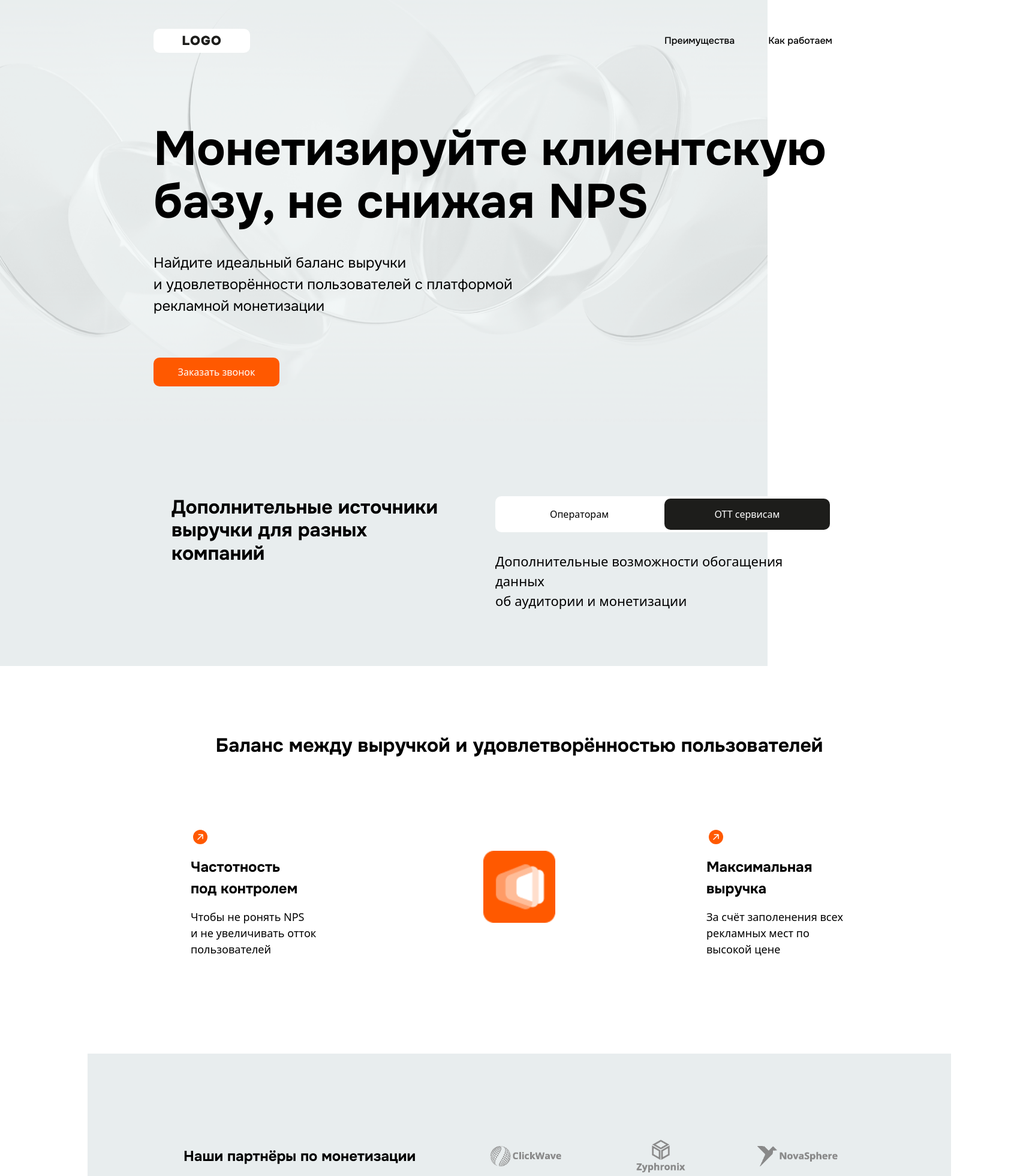
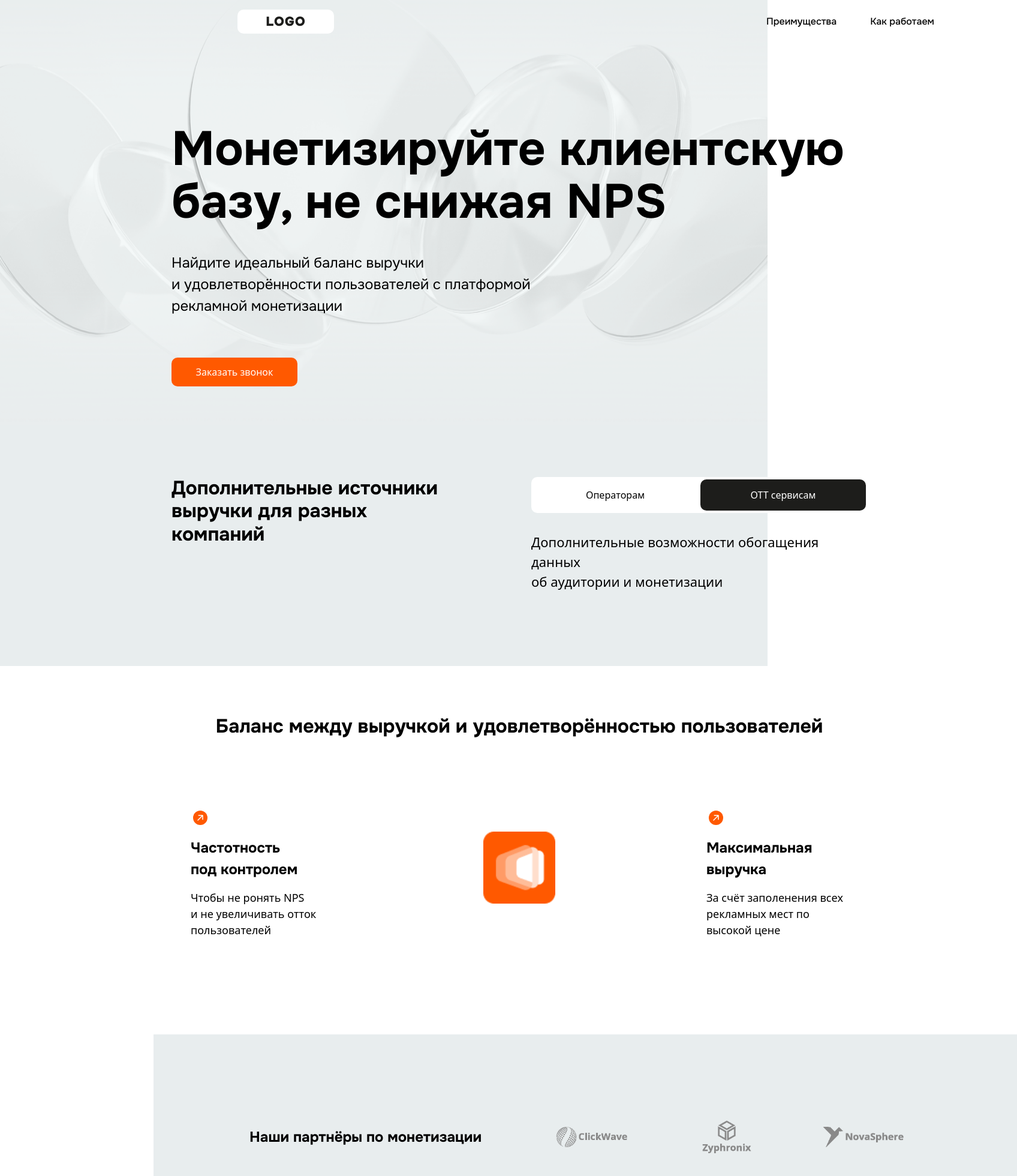
Before and after one commit to MXCHSTKV/getshop, a Next.js app: page / in a window 1280 px wide. Shown: the top 1960 px of the page at 60% size, 1696 px wide, since content can reach past the window. Built offline with nearby package versions, Linux system fonts and the light colour scheme.

Commit message:
Improved semantics, new Header style

```diff
--- a/app/page.jsx
+++ b/app/page.jsx
@@ -8,15 +8,13 @@ import Main from "@/components/main"
 export default function Home() {
 
   return (
-    <div className="flex flex-col lg:mx-28">
-      <div>
+    <div className="flex flex-col">
         <Main />
         <ContentSection2 />
         <ContentSection3 />
         <ContentSection4 />
         <ContentSection5 />
         <ContentSection6 />
-      </div>
     </div>
   );
 }
--- a/components/button.jsx
+++ b/components/button.jsx
@@ -1,6 +1,6 @@
 export default function Button(props) {
     const buttonWidth = props.width ? props.width : "w-[210px]"
-    const hoverColor = props.color === "bg-orange" ? "hover:bg-dark_orange" : "hover:bg-gray_01"
+    const hoverColor = props.color === "bg-orange" ? "hover:bg-dark_orange" : "hover:bg-black"
     const activeColor = props.color === "bg-orange" ? "active:bg-gray_01" : "active:bg-gray_01"
 
     return (
--- a/components/contentsection2.jsx
+++ b/components/contentsection2.jsx
@@ -6,22 +6,22 @@ export default function ContentSection2() {
     const [isToggled, setIsToggled] = useState(false)
 
     return (
-        <div className="flex justify-between px-[30px] w-[1160px] h-[212px] mt-[180px]">
-            <p className="flex w-[460px] h-[114px] text-[32px] font-bold line-h2">Дополнительные источники выручки для разных компаний</p>
+        <section className="flex justify-between px-[30px] w-[1220px] h-[212px] mt-[180px] mx-auto">
+            <h2 className="flex w-[460px] h-[114px] text-[32px] font-bold line-h2">Дополнительные источники выручки для разных компаний</h2>
             <div  className='w-[560px] h-[188px]'>
                 { isToggled ?
-                    <div className='flex w-[560px] h-[60px] bg-white rounded-[10px] justify-around items-center'>
+                    <article className='flex w-[560px] h-[60px] bg-white rounded-[10px] justify-around items-center'>
                         <ToggleButton onClick={()=>setIsToggled(!isToggled)} name="Операторам"/>
                         <p className="flex items-center justify-center w-[276px] h-[52px]">ОТТ сервисам</p>
-                    </div>
+                    </article>
                      :
-                    <div className='flex w-[560px] h-[60px] bg-white rounded-[10px] justify-around items-center'>
+                    <article className='flex w-[560px] h-[60px] bg-white rounded-[10px] justify-around items-center'>
                         <p className="flex items-center justify-center w-[276px] h-[52px]">Операторам</p>
                         <ToggleButton onClick={()=>setIsToggled(!isToggled)} name="ОТТ сервисам"/>
-                    </div>
+                    </article>
                     }
                 { isToggled ? <p className='flex w-[560px] h-[96px] text-[22px] mt-[32px]'>Найдите идеальный баланс выручки и удовлетворённости пользователей с платформой рекламной монетизации</p> : <p className='flex w-[560px] h-[96px] text-[22px] mt-[32px]'>Дополнительные возможности обогащения данных<br/>об аудитории и монетизации</p> }
             </div>
-        </div>
+        </section>
     )
 }
--- a/components/contentsection3.jsx
+++ b/components/contentsection3.jsx
@@ -3,10 +3,10 @@ import Image from "next/image"
 export default function ContentSection3() {
 
     return (
-        <div id='advantages' className="w-[1220px] h-[447px] mt-[180px] mb-[90px]">
-            <div className="font-bold text-[32px] text-center mb-[80px]">Баланс между выручкой и удовлетворённостью пользователей</div>
+        <section id='advantages' className="w-[1220px] h-[597px] mt-[30px] pt-[150px] mb-[90px] mx-auto">
+            <h2 className="font-bold text-[32px] text-center mb-[80px]">Баланс между выручкой и удовлетворённостью пользователей</h2>
             <div className="flex justify-between w-[1160px] h-[261px] mx-auto">
-                <div className="w-[300px] h-[258px]">
+                <article className="w-[300px] h-[258px]">
                     <Image
                     src="/images/arrow.svg"
                     alt="arrow"
@@ -17,7 +17,7 @@ export default function ContentSection3() {
                     />
                     <h2 className="font-bold text-[24px] ml-[32px] mb-[16px]" >Частотность<br/>под контролем</h2>
                     <p className="text-[18px] ml-[32px]">Чтобы не ронять NPS<br/>и не увеличивать отток<br/>пользователей</p>
-                </div>
+                </article>
                 <Image
                 src="/images/icon.png"
                 alt="Icon"
@@ -26,7 +26,7 @@ export default function ContentSection3() {
                 priority
                 className="object-contain"
                 />
-                <div className="w-[300px] h-[258px]">
+                <article className="w-[300px] h-[258px]">
                     <Image
                     src="/images/arrow.svg"
                     alt="arrow"
@@ -37,8 +37,8 @@ export default function ContentSection3() {
                     />
                     <h2 className="font-bold text-[24px] ml-[32px] mb-[16px]" >Максимальная выручка</h2>
                     <p className="text-[18px] ml-[32px]">За счёт заполенения всех<br/>рекламных мест по<br/>высокой цене</p>
-                </div>
+                </article>
             </div>
-        </div>
+        </section>
     )
 }
--- a/components/contentsection4.jsx
+++ b/components/contentsection4.jsx
@@ -4,10 +4,11 @@ import Image from 'next/image'
 export default function ContentSection4() {
 
     return (
-        <div className="flex ml-[-110px] w-[1440px] h-[342px] bg-gray_03 items-center justify-center">
+        <section className="flex w-[1440px] h-[342px] bg-gray_03 items-center justify-center">
             <div className="w-[1220px] h-[122px] flex items-center justify-around">
-                <p className='font-bold text-[24px]'>Наши партнёры по монетизации</p>
-                <div className="w-[633px] h-[71px] flex items-center justify-between">
+                <h2 className='font-bold text-[24px]'>Наши партнёры по монетизации</h2>
+                <section className="w-[633px] h-[71px] flex items-center justify-between">
+                    <figure>
                         <Image
                         src="/images/ClickWave.png"
                         alt="ClickWave"
@@ -15,6 +16,9 @@ export default function ContentSection4() {
                         height={54}
                         priority
                         />
+                        <figcaption className="sr-only">ClickWave</figcaption>
+                    </figure>
+                    <figure>
                         <Image
                         src="/images/Zyphronix.png"
                         alt="Zyphronix"
@@ -22,6 +26,9 @@ export default function ContentSection4() {
                         height={71}
                         priority
                         />
+                        <figcaption className="sr-only">Zyphronix</figcaption>
+                    </figure>
+                    <figure>
                         <Image
                         src="/images/NovaSphere.png"
                         alt="NovaSphere"
@@ -29,8 +36,10 @@ export default function ContentSection4() {
                         height={61}
                         priority
                         />
+                        <figcaption className="sr-only">NovaSphere</figcaption>
+                    </figure>
+                </section>
             </div>
-            </div>
-        </div>
+        </section>
     )
 }
--- a/components/contentsection5.jsx
+++ b/components/contentsection5.jsx
@@ -4,7 +4,7 @@ import Button from "./button"
 export default function ContentSection5() {
 
     return (
-        <div id="work" className="relative flex w-[1440px] h-[648px] ml-[-110px] items-center overflow-hidden">
+        <section id="work" className="relative flex w-[1440px] h-[648px] items-center overflow-hidden">
             <div className="w-[497px] h-[436px] ml-[141px]">
                 <h2 className="font-bold text-[32px] w-[473px] h-[76px] line-h2">Подробные отчёты для вас и правообладателей</h2>
                 <div className="mt-[32px] w-[497px] h-[200px] mb-[80px] flex flex-col justify-between">
@@ -50,6 +50,6 @@ export default function ContentSection5() {
             priority
             className="absolute ml-[810px]"
             />
-        </div>
+        </section>
     )
 }
--- a/components/contentsection6.jsx
+++ b/components/contentsection6.jsx
@@ -2,7 +2,7 @@ import ValidateEmail from '@/components/validateemail.jsx'
 export default function ContentSection6() {
 
     return (
-        <div className="ml-[-110px] w-[1440px] h-[670px] pt-[127px] bg-gray_03">
+        <section className="w-[1440px] h-[670px] pt-[127px] bg-gray_03">
             <div className="flex flex-col justify-between w-[1160px] h-[333px] mx-auto">
                 <h2 className="font-bold text-[32px] line-h2">Заполните форму</h2>
                 <div className="h-[216px] w-[1160px] flex justify-between">
@@ -10,6 +10,6 @@ export default function ContentSection6() {
                     <ValidateEmail />
                 </div>
             </div>
-        </div>
+        </section>
     )
 }
--- a/components/header.jsx
+++ b/components/header.jsx
@@ -1,8 +1,20 @@
+"use client"
+import { useState, useEffect } from 'react';
 import Image from 'next/image'
 
 export default function Header() {
+const [isScrolled, setIsScrolled] = useState(false)
+
+useEffect(() => {
+    const handleScroll = () => setIsScrolled(window.scrollY > 50);
+    window.addEventListener('scroll', handleScroll);
+    return () => window.removeEventListener('scroll', handleScroll);
+  }, [])
+
+  const fixedHeader = isScrolled ? "shadow-[0_4px_8px_rgba(214,219,219,0.7)] bg-gray_03" : ""
+
     return (
-        <header className="flex h-[72px] justify-between items-center">
+        <header className={`flex fixed h-[72px] pl-[30px] w-[1220px] justify-between items-center z-50 ml-[110px] ${fixedHeader}`}>
             <Image
             src="/images/logo.svg"
             alt="Logo"
--- a/components/main.jsx
+++ b/components/main.jsx
@@ -3,13 +3,15 @@ import Button from "./button"
 
 export default function ContentSectionOne() {
     return (
-        <main className="w-[1160px] h-[615px] mt-8 mx-auto">
+        <section>
             <Header />
-            <h1 className="font-bold text-[80px] text-left mt-[100px] h-[184px] leading-tight line-h1">
-                Монетизируйте клиентскую базу, не снижая NPS
-            </h1>
-            <p className="text-[24px] font-regular block w-[626px] h-24 mt-8 mb-20">Найдите идеальный баланс выручки<br />и удовлетворённости пользователей с платформой рекламной монетизации</p>
-            <Button name="Заказать звонок" color="bg-orange"/>
-        </main>
+            <main className="w-[1220px] h-[615px] pt-[104px] pl-[30px] mx-auto">
+                <h1 className="font-bold text-[80px] text-left pt-[100px] h-[284px] leading-tight line-h1 mx-auto">
+                    Монетизируйте клиентскую базу, не снижая NPS
+                </h1>
+                <p className="text-[24px] font-regular block w-[626px] h-24 mt-8 mb-20">Найдите идеальный баланс выручки<br />и удовлетворённости пользователей с платформой рекламной монетизации</p>
+                <Button name="Заказать звонок" color="bg-orange"/>
+            </main>
+        </section>
     )
 }
```
Lines whose indentation alone changed are shown as unchanged.
